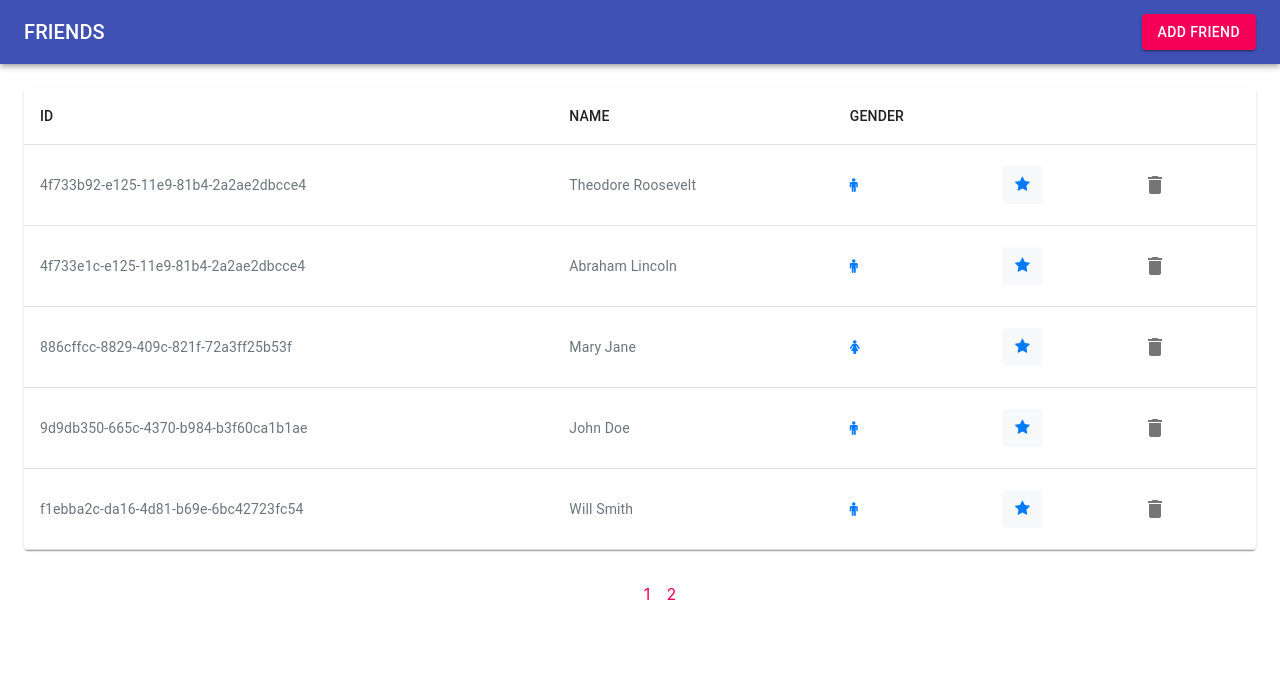
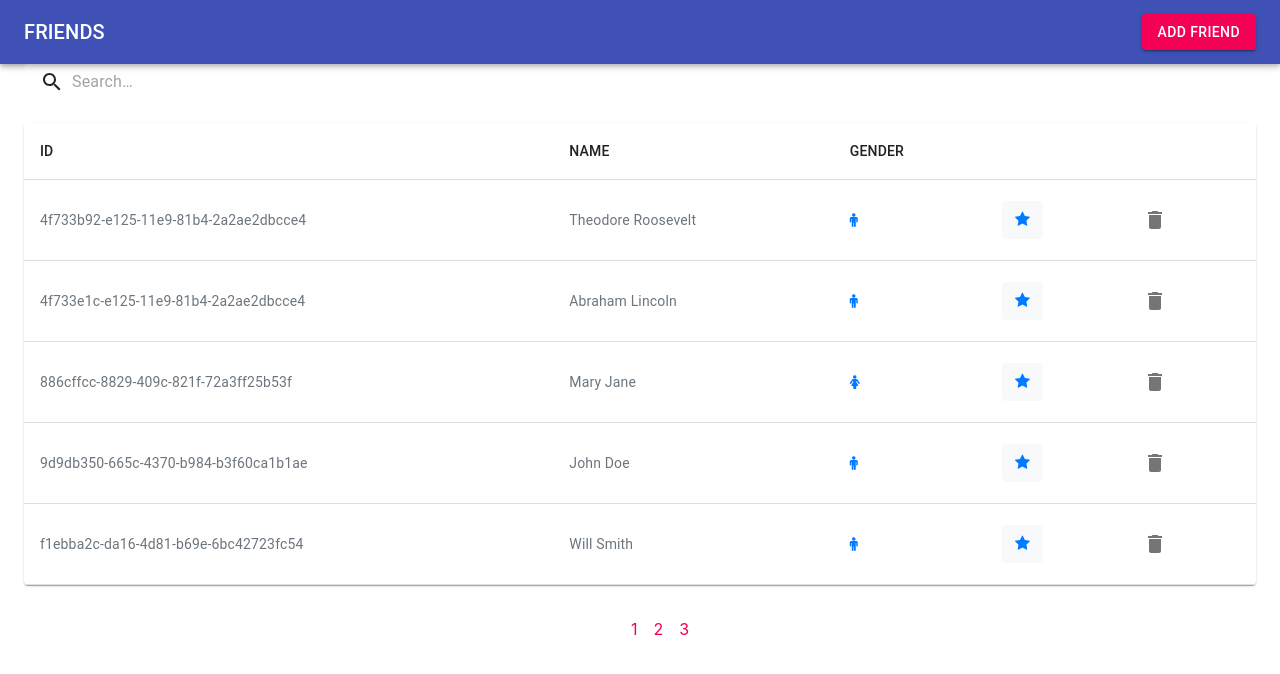
Before and after one commit to Unicornelia/HeavenHR, a React (Create React App) app: page / in a window 1280 px wide. Shown: the top 674 px of the page. Built offline with nearby package versions, Linux system fonts and the light colour scheme; data requests are answered from the project's data file.

Commit message:
:sparkles: add filtering option to friendsList

```diff
--- a/db.json
+++ b/db.json
@@ -41,6 +41,30 @@
       "name": "Beyond Page",
       "gender": "female",
       "isStarred": false
+    },
+    {
+      "id": "1752eca2-8b28-46cc-a8ec-f0b4ac625130",
+      "name": "Jane Austen",
+      "gender": "female",
+      "isStarred": true
+    },
+    {
+      "id": "6982e1b7-258a-44e0-b59a-253cf63cf663",
+      "name": "Eliza Page",
+      "gender": "female",
+      "isStarred": false
+    },
+    {
+      "id": "57aa6c0f-d842-4414-bb79-f3833f26c209",
+      "name": "Jane Aunty",
+      "gender": "female",
+      "isStarred": false
+    },
+    {
+      "id": "22353c27-f124-4c2e-9fdb-10b5a8877a4f",
+      "name": "Clark Kent",
+      "gender": "male",
+      "isStarred": false
     }
   ]
 }
--- a/src/components/FriendsList.js
+++ b/src/components/FriendsList.js
@@ -9,13 +9,13 @@ import TableHeader from "./TableHeader";
 
 const { shape, arrayOf } = PropTypes;
 
-const FriendsList = ({ friends }) => {
+const FriendsList = ({ friends, filterText }) => {
   return (
     <>
       <Paper className="m-4 mt-0">
         <Table className="p-2">
           <TableHeader />
-          <FriendsTableBody friends={friends} />
+          <FriendsTableBody friends={friends} filterText={filterText} />
         </Table>
       </Paper>
     </>
--- a/src/components/FriendsTableBody.js
+++ b/src/components/FriendsTableBody.js
@@ -6,13 +6,28 @@ import FriendItem from "./FriendItem";
 
 const { shape, arrayOf } = PropTypes;
 
-const FriendsTableBody = ({ friends }) => (
-  <TableBody>
-    {friends.map(({ id, name, gender, isStarred }) => (
-      <FriendItem key={id} id={id} name={name} gender={gender} isStarred={isStarred} />
-    ))}
-  </TableBody>
-);
+const FriendsTableBody = ({ friends, filterText }) => {
+  const filteredList = friends.filter(friend => {
+    return friend.name.toLowerCase().indexOf(filterText.toLowerCase()) >= 0
+  })
+
+  return (
+    <>
+      <TableBody>
+        {filteredList
+          .map(({ id, name, gender, isStarred }) => (
+          <FriendItem
+            key={id}
+            id={id}
+            name={name}
+            gender={gender}
+            isStarred={isStarred}
+          />
+        ))}
+      </TableBody>
+    </>
+  );
+};
 
 FriendsTableBody.propTypes = {
   friends: arrayOf(shape({}))
--- a/src/containers/FriendsContainer.js
+++ b/src/containers/FriendsContainer.js
@@ -4,14 +4,56 @@ import { connect } from "react-redux";
 import FriendsList from "../components/FriendsList";
 import Header from "../components/Header";
 import Pagination from "../components/Pagination";
+import SearchIcon from "@material-ui/icons/Search";
+import InputBase from "@material-ui/core/InputBase";
+import { fade, makeStyles } from "@material-ui/core/styles";
 
 const { shape, arrayOf } = PropTypes;
 
-const FriendsContainer = props => {
-  const { friends } = props;
+const useStyles = makeStyles(theme => ({
+  search: {
+    position: "relative",
+    borderRadius: theme.shape.borderRadius,
+    backgroundColor: fade(theme.palette.common.white, 0.15),
+    "&:hover": {
+      backgroundColor: fade(theme.palette.common.white, 0.25)
+    },
+    width: "100%",
+    [theme.breakpoints.up("sm")]: {
+      marginLeft: theme.spacing(3),
+      width: "auto"
+    }
+  },
+  searchIcon: {
+    padding: theme.spacing(0, 2),
+    height: "100%",
+    position: "absolute",
+    pointerEvents: "none",
+    display: "flex",
+    alignItems: "center",
+    justifyContent: "center"
+  },
+  inputRoot: {
+    color: "inherit"
+  },
+  inputInput: {
+    padding: theme.spacing(1, 1, 1, 0),
+    // vertical padding + font size from searchIcon
+    paddingLeft: `calc(1em + ${theme.spacing(4)}px)`,
+    transition: theme.transitions.create("width"),
+    width: "100%",
+    [theme.breakpoints.up("md")]: {
+      width: "20ch"
+    }
+  }
+}));
+
+const FriendsContainer = ({ friends }) => {
+  const classes = useStyles();
 
   const [currentPage, setCurrentPage] = useState(1);
   const [itemsPerPage, setItemsPerPage] = useState(5);
+  const [filterText, setFilterText] = useState("");
 
   //Get current friends
   const indexOfLastFriend = currentPage * itemsPerPage;
@@ -25,8 +67,26 @@ const FriendsContainer = props => {
   return (
     <>
       <Header isHomePage={true} />
-      <FriendsList friends={currentFriends} />
-      <Pagination itemsPerPage={itemsPerPage} total={friends.length} paginate={paginate} />
+      <div className={classes.search}>
+        <div className={classes.searchIcon}>
+          <SearchIcon />
+        </div>
+        <InputBase
+          placeholder="Search…"
+          classes={{
+            root: classes.inputRoot,
+            input: classes.inputInput
+          }}
+          inputProps={{ "aria-label": "search" }}
+          onChange={e => setFilterText(e.target.value)}
+        />
+      </div>
+      <FriendsList friends={currentFriends} filterText={filterText} />
+      <Pagination
+        itemsPerPage={itemsPerPage}
+        total={friends.length}
+        paginate={paginate}
+      />
     </>
   );
 };
```
Also changed, not shown: src/components/Header.js (+7 -5 lines).
